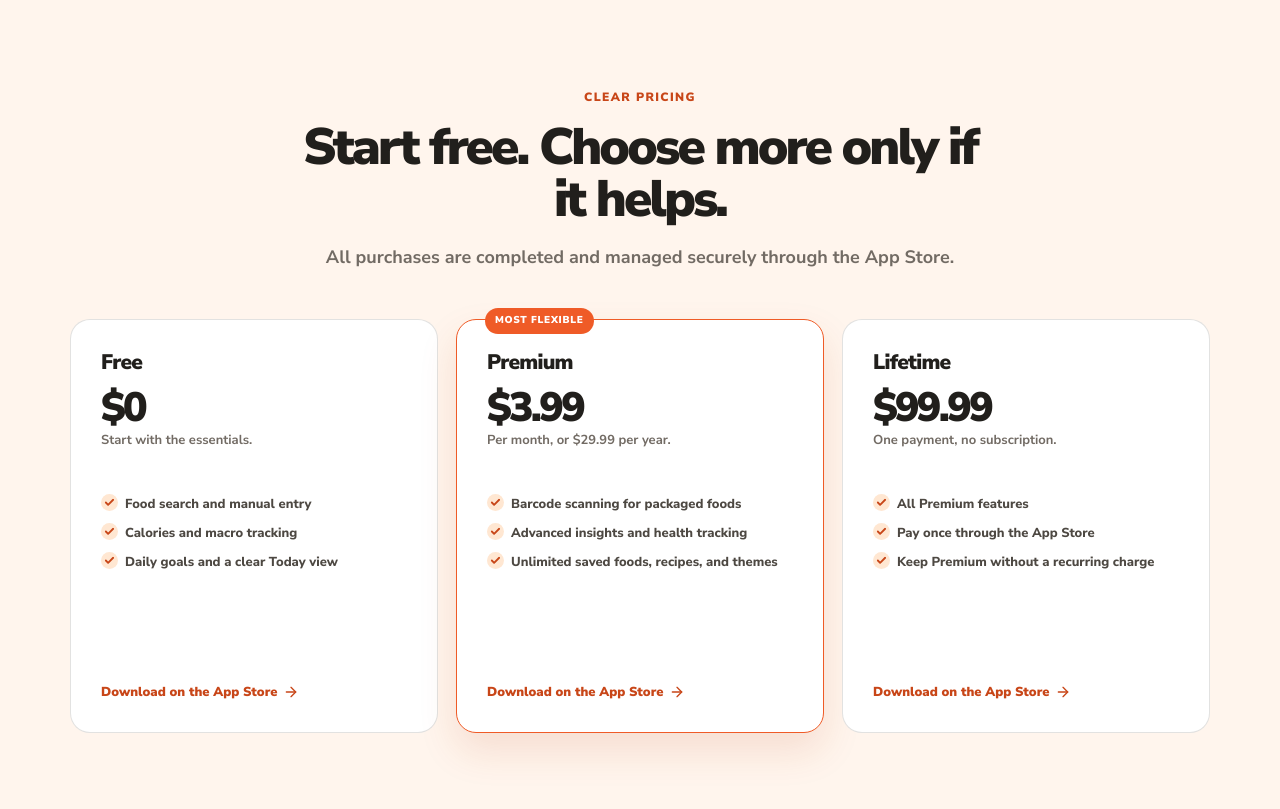
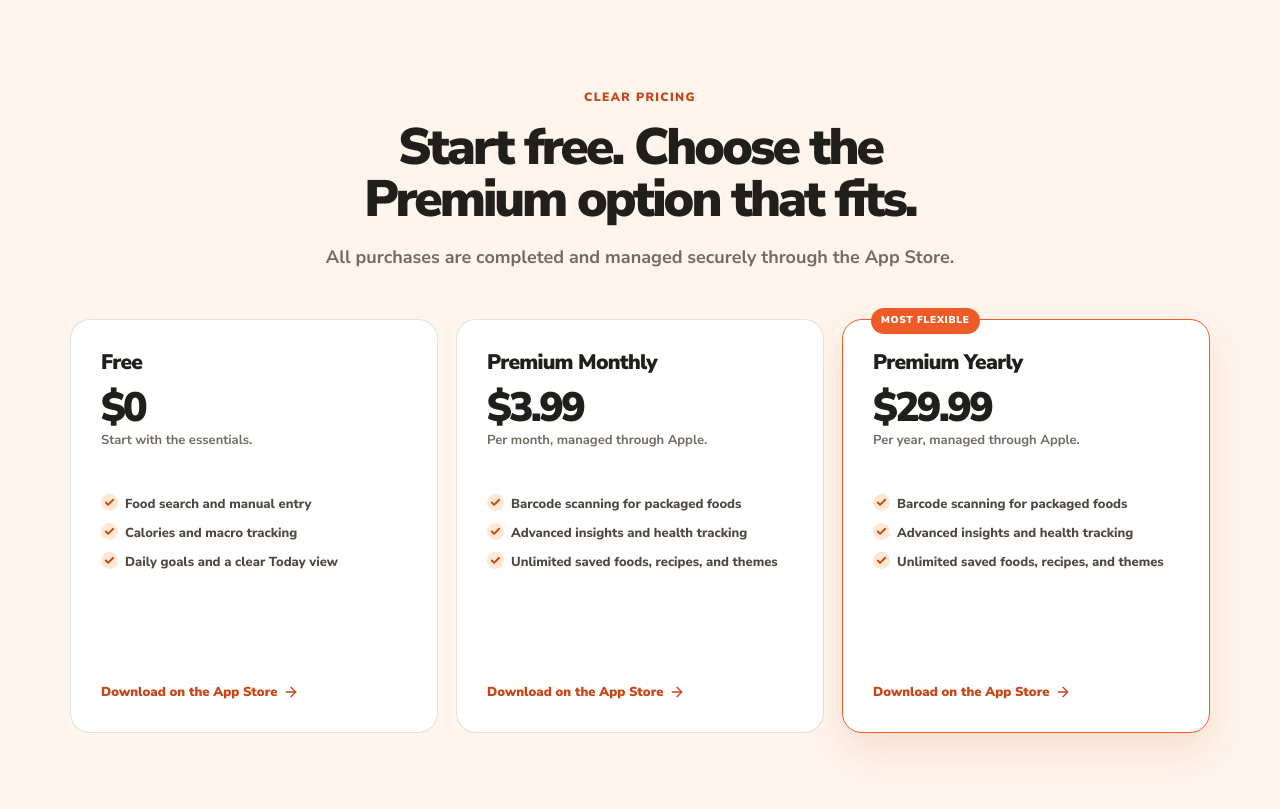
Before and after one commit to paulkhayet/CalorieTrackerWebsite, a Next.js app: page / in a window 1280 px wide. Shown: the part 4500-5309 px from the top of the page. Built offline with nearby package versions, Linux system fonts and the light colour scheme.

Commit message:
Show only active pricing options

```diff
--- a/src/app/_content/marketing.ts
+++ b/src/app/_content/marketing.ts
@@ -39,9 +39,20 @@ export const pricingPlans = [
     ],
   },
   {
-    name: "Premium",
+    name: "Premium Monthly",
     price: "$3.99",
-    detail: "Per month, or $29.99 per year.",
+    detail: "Per month, managed through Apple.",
+    features: [
+      "Barcode scanning for packaged foods",
+      "Advanced insights and health tracking",
+      "Unlimited saved foods, recipes, and themes",
+    ],
+    featured: false,
+  },
+  {
+    name: "Premium Yearly",
+    price: "$29.99",
+    detail: "Per year, managed through Apple.",
     features: [
       "Barcode scanning for packaged foods",
       "Advanced insights and health tracking",
@@ -49,15 +60,4 @@ export const pricingPlans = [
     ],
     featured: true,
   },
-  {
-    name: "Lifetime",
-    price: "$99.99",
-    featured: false,
-    detail: "One payment, no subscription.",
-    features: [
-      "All Premium features",
-      "Pay once through the App Store",
-      "Keep Premium without a recurring charge",
-    ],
-  },
 ] as const;
--- a/src/app/page.tsx
+++ b/src/app/page.tsx
@@ -445,7 +445,7 @@ export default function Home() {
           <div className="container">
             <div className="section-heading section-heading--center">
               <p className="eyebrow">Clear pricing</p>
-              <h2>Start free. Choose more only if it helps.</h2>
+              <h2>Start free. Choose the Premium option that fits.</h2>
               <p className="section-copy">All purchases are completed and managed securely through the App Store.</p>
             </div>
             <div className="pricing-grid">
```
